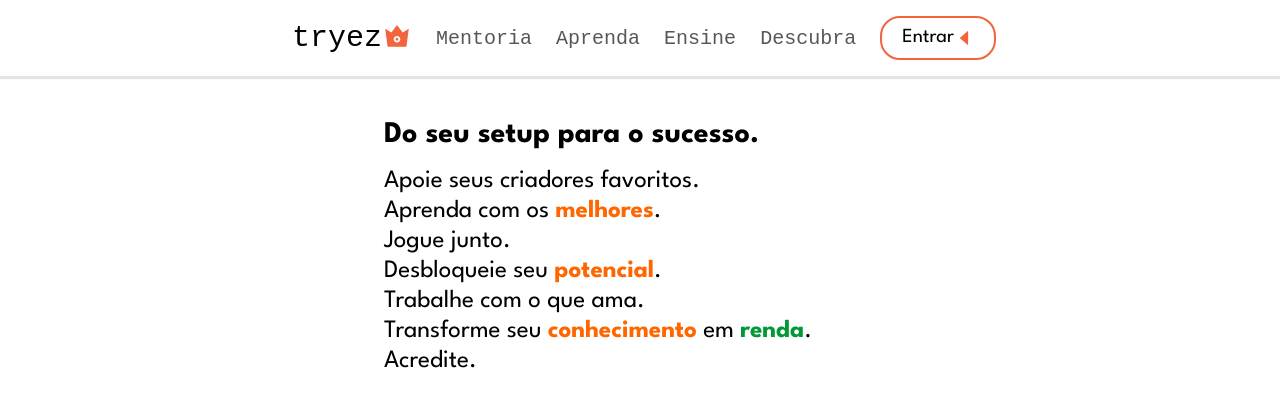
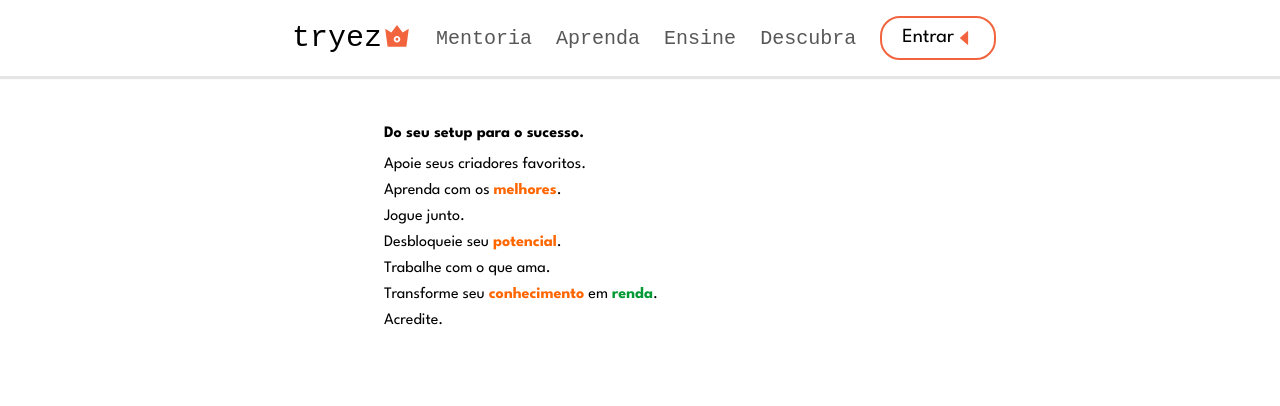
Before and after one commit to oddcaio/plataforma-tryez, a React (Create React App) app: page / in a window 1280 px wide. Shown: the top 406 px of the page. Built offline with nearby package versions, Linux system fonts and the light colour scheme; the HTML template or start-up script is replaced by a standard one; a web font is replaced by a local one.

Commit message:
resposivity fixed

```diff
--- a/src/pages/home/Home.css
+++ b/src/pages/home/Home.css
@@ -1,31 +1,50 @@
+:root {
+  --h1-1920: 30;
+  --p-1920: 25;
+}
+
 .home {
   background-color: #fff;
-    width: 40%;
-    margin: auto;
+  width: min(40%, 760px);
+  margin: 48px auto;
   text-align: left;
   border-radius: 10px;
-    padding: 20px;
+  padding: clamp(16px, calc(20px * (100vw / 1920)), 28px);
   font-family: 'League Spartan', sans-serif;
   color: #000;
+  font-weight: 300;
+  line-height: 1.25;
+  box-sizing: border-box;
 }
 
 h1 {
-    font-size: 30px;
-    margin-bottom: 20px;
+  font-size: clamp(20px, calc(var(--h1-1920) * 1px * (100vw / 1920)), 42px);
+  margin: 0 0 clamp(16px, calc(40px * (100vw / 1920)), 44px);
+  font-weight: 600;
 }
 
 p {
-    font-size: 25px;
+  font-size: clamp(16px, calc(var(--p-1920) * 1px * (100vw / 1920)), 32px);
   margin: 6px 0;
-    font-weight: lighter;
 }
 
 .orange {
   color: #ff6600;
-    font-weight: bold;
+  font-weight: 700;
 }
 
-.green {
+.green  {
   color: #009933;
-    font-weight: bold;
+  font-weight: 700;
 }
+
+@media (max-width: 1024px) {
+  .home { width: 72vw; }
+}
+
+@media (max-width: 640px) {
+  .home {
+    width: 92vw;
+    border-radius: 8px;
+  }
+}
```
Lines whose indentation alone changed are shown as unchanged.
